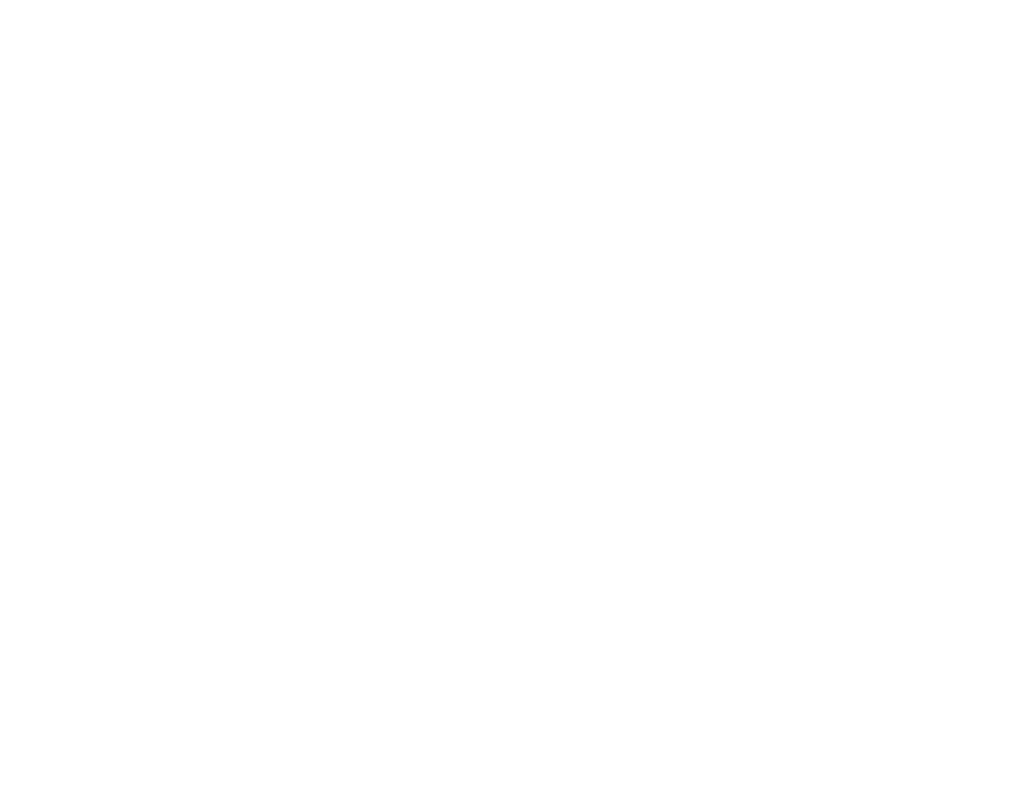
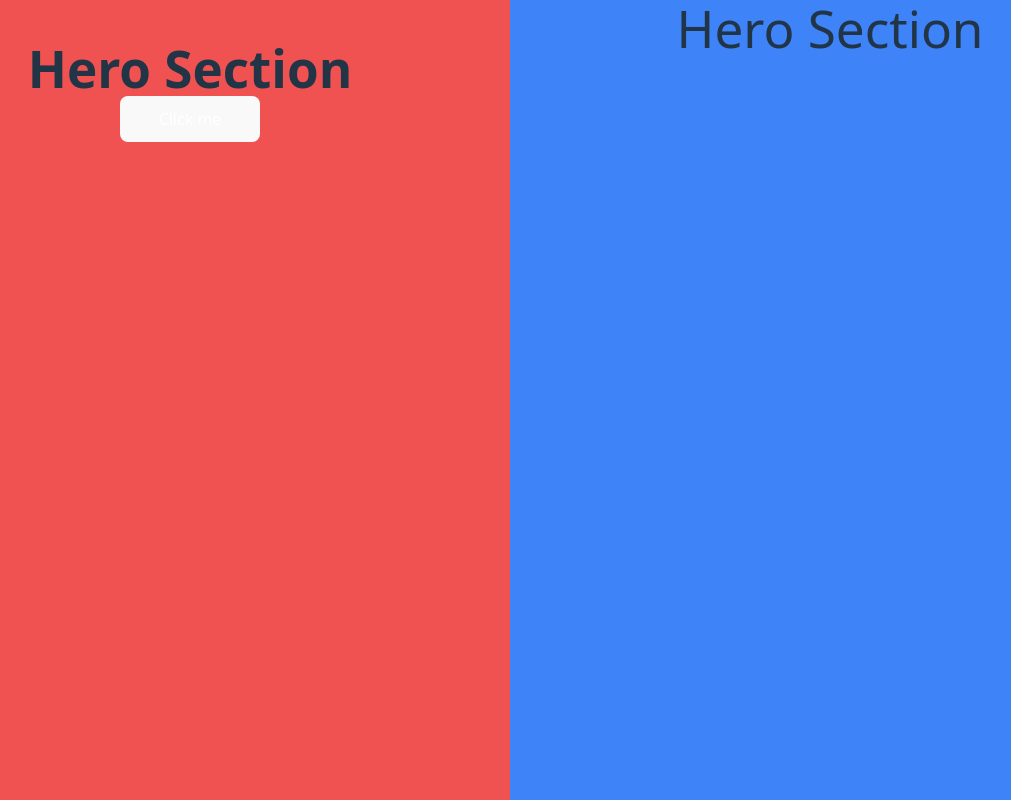
Before and after one commit to HamzaAmir97/Travel_Agency, a React (Vite) app: page / in a window 1280 px wide. Shown: the whole page, without its empty margins (130-1141 px from the left). Built offline with nearby package versions, Linux system fonts and the light colour scheme.

Commit message:
edit  hero section

```diff
--- a/src/App.tsx
+++ b/src/App.tsx
@@ -17,10 +17,10 @@
       </head>
 
 
-      <body className='relative'>
+      <body className=''>
 
-            {/* <HeroSection />
-
+           <HeroSection />
+ {/*
       <GradientBackground />
       <Navbar />
         <div className="flex justify-center overflow-hidden    h-screen w-screen m-auto">
--- a/src/components/herosection.tsx
+++ b/src/components/herosection.tsx
@@ -4,14 +4,19 @@
 
 const HeroSection = () => {
     return (
-        <div className="grid grid-cols-2 h-screen">
-            <motion.div className="bg-red-500">
-                <h1>Hero Section</h1>
+        <div className="grid lg:grid-cols-2 sm:grid-cols-1  w-screen h-screen text-center  ">
+            <motion.div className="w-full h-full p-10 text-center bg-red-500">
+                <h1 className="text-4xl font-bold hover:text-blue-500">Hero Section</h1>
+                <button className="bg-blue-500 w-1/4 rounded-md py-10 text-white p-2">Click me</button>
             </motion.div>
-            <motion.div className="bg-blue-500">
+            <motion.div className="w-full h-full bg-blue-500">
                 <h1>Hero Section</h1>
             </motion.div>
         </div>
+
+
+
+
     )
 }
 
```
